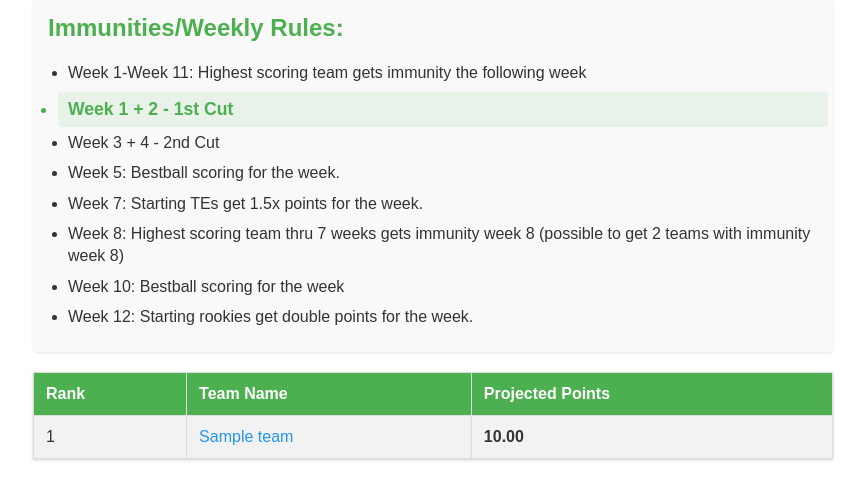
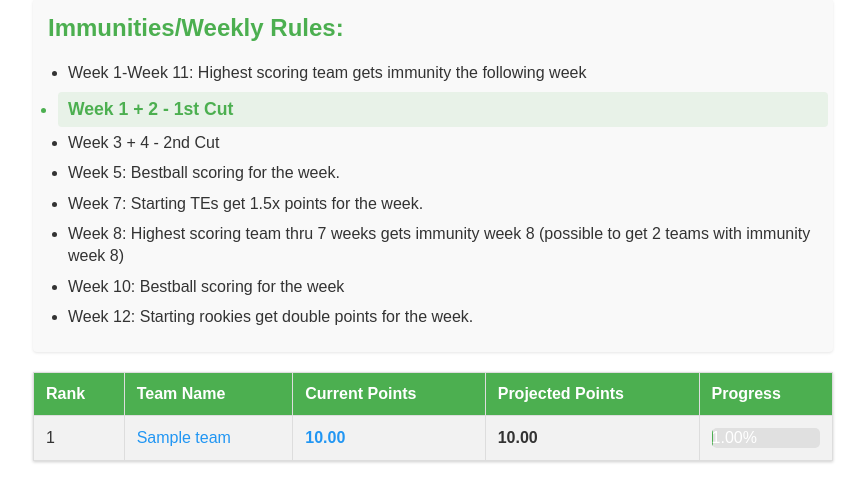
Before and after one commit to drtomaslight/LoOG-Guillotine-, a Flask app: template templates/rankings.html in a window 1280 px wide. Shown: the part 310-800 px from the top of the page, without its empty margins (207-1072 px from the left). Run offline with Flask 2, Linux system fonts and the light colour scheme; the template is opened without the code that fills it: most values are stand-ins (such as "Sample title", 1, 10 or a date in 2020); data that the repository does not hold is empty.

Commit message:
Update rankings.html

```diff
--- a/templates/rankings.html
+++ b/templates/rankings.html
@@ -16,6 +16,40 @@
             --link-hover: #0D47A1;
             --rules-bg: #f9f9f9;
         }
+        .progress-bar-container {
+            width: 100%;
+            background-color: #e0e0e0;
+            border-radius: 5px;
+            overflow: hidden;
+        }
+
+        .progress-bar {
+            height: 20px;
+            background-color: #4CAF50;
+            text-align: center;
+            line-height: 20px;
+            color: white;
+            transition: width 0.5s ease-in-out;
+        }
+
+        .current-points {
+            font-weight: bold;
+            color: #2196F3;  /* Blue color for current points */
+        }
+
+        /* Dark mode adjustments */
+        [data-theme="dark"] .progress-bar-container {
+            background-color: #444;
+        }
+
+        [data-theme="dark"] .progress-bar {
+            background-color: #66bb6a;
+        }
+
+        [data-theme="dark"] .current-points {
+            color: #64b5f6;
+        }
+
         .projected-points {
             font-weight: bold;
         }
@@ -263,7 +297,9 @@
         <tr>
             <th>Rank</th>
             <th>Team Name</th>
+            <th>Current Points</th>
             <th>Projected Points</th>
+            <th>Progress</th>
         </tr>
         {% for team in teams %}
         <tr>
@@ -273,8 +309,16 @@
                     {{ team.team_name }}
                 </a>
             </td>
+            <td class="current-points">{{ "%.2f"|format(team.current_points) }}</td>
             <td class="projected-points {{ team.color_class }}">
                 {{ "%.2f"|format(team.projected_points) }}
+            </td>
+            <td>
+                <div class="progress-bar-container">
+                    <div class="progress-bar" style="width: {{ team.progress_percentage }}%;">
+                        {{ "%.2f"|format(team.progress_percentage) }}%
+                    </div>
+                </div>
             </td>
         </tr>
         {% endfor %}
```
